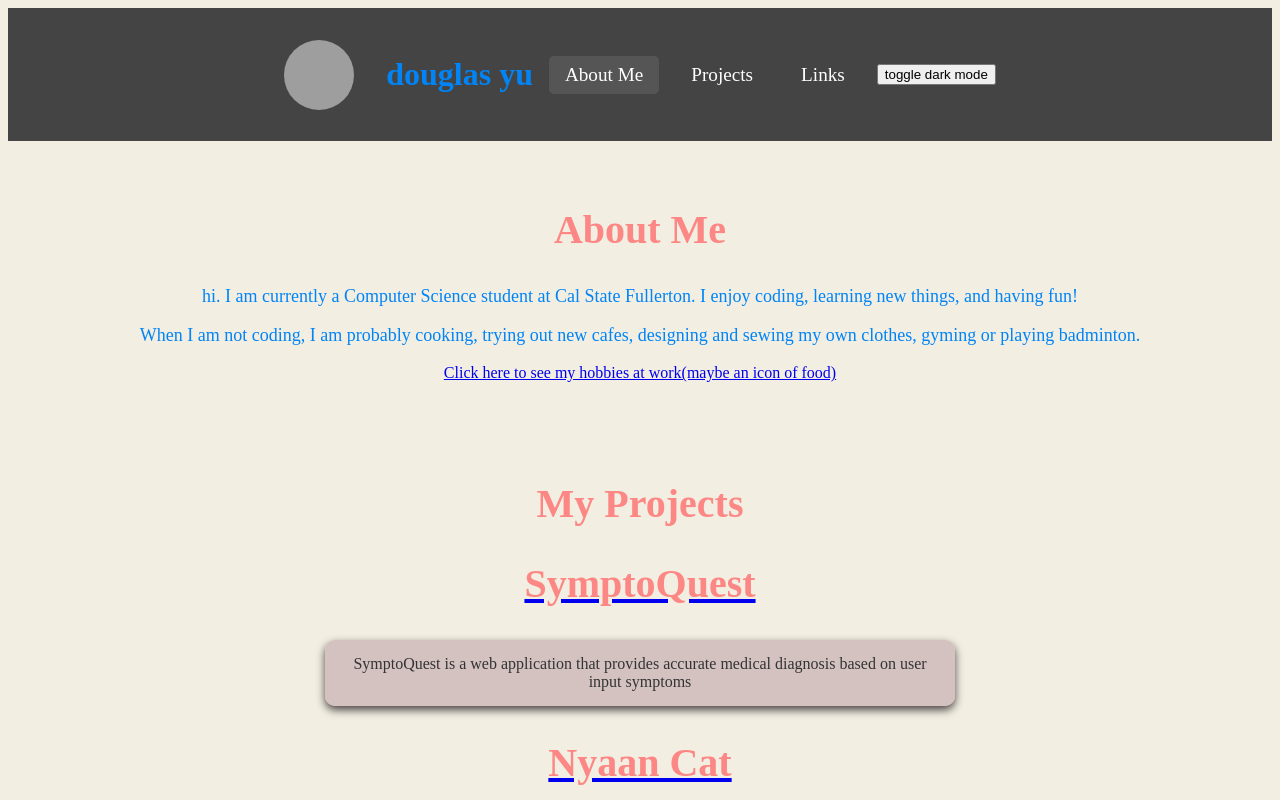
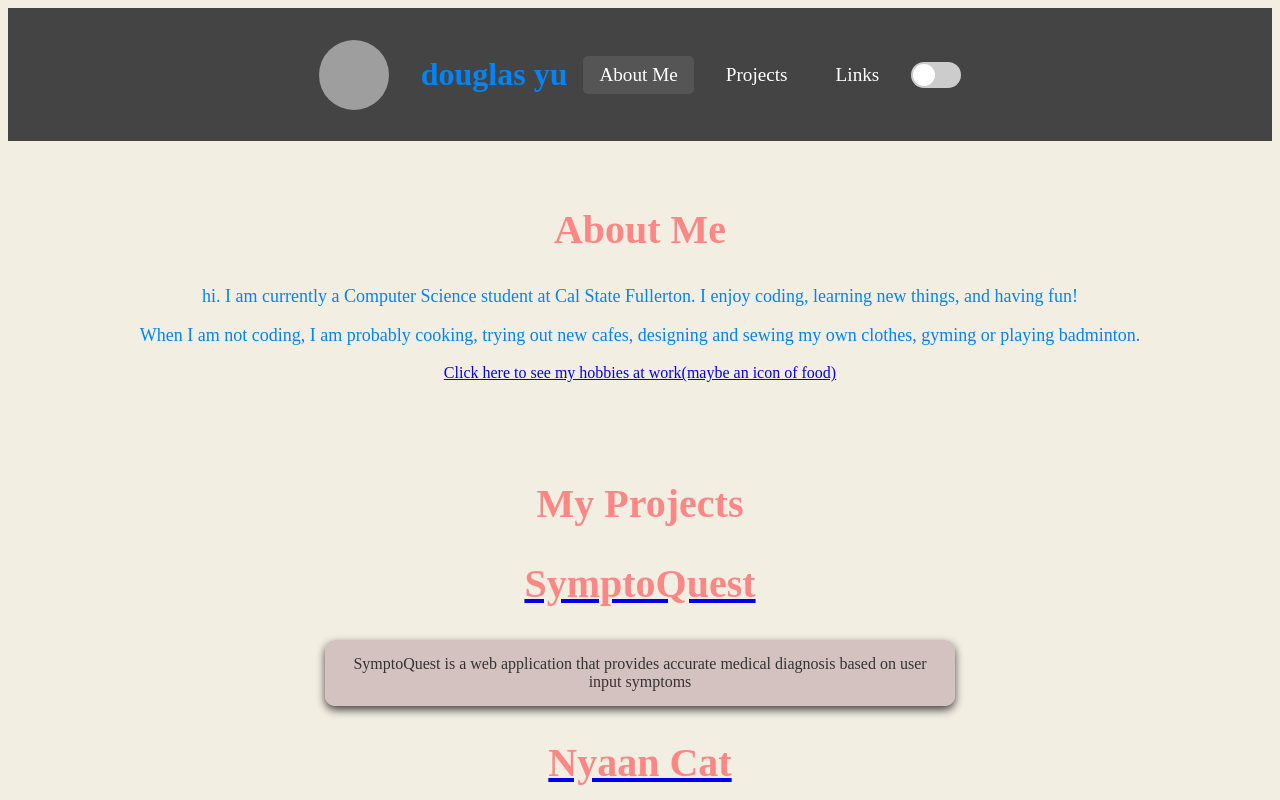
Before and after one commit to Douglasmyu/portfolio, a SvelteKit app: page / in a window 1280 px wide. Shown: the top 800 px of the page. Built offline with nearby package versions, Linux system fonts and the light colour scheme; grey boxes are pictures that could not be loaded.

Commit message:
yay I did darkmode again

```diff
--- a/src/routes/+page.svelte
+++ b/src/routes/+page.svelte
@@ -1,7 +1,8 @@
 <script> //about me or main page
     // You can add JavaScript functionality here if needed
     let activeSection = 'about';
-    import Button from "./Button.svelte";
+    import Button from "./Button.svelte"; //need to switch to toggle
+    import Toggle from "./Button.svelte"
     function navigateTo(section) {
       activeSection = section;
     }
@@ -61,10 +62,6 @@
         object-fit: cover;
         margin-right: 1rem;
 
-    }
-
-    .active-section {
-      display: block;
     }
 
     h2{
@@ -157,7 +154,8 @@
         <a href="#about" class:active={activeSection === 'about'} on:click={() => navigateTo('about')}>About Me</a>
         <a href="#projects" class:active={activeSection === 'projects'} on:click={() => navigateTo('projects')}>Projects</a>
         <a href="#links" class:active={activeSection === 'links'} on:click={() => navigateTo('links')}>Links</a>
-        <Button>toggle dark mode</Button>
+        <!-- <Toggle>dark mode</Toggle> -->
+        <Button />
     </div>
   </div>
 
@@ -198,8 +196,8 @@
       Connect with me!
   </p>
     <!-- <button class="Coolbutton" on:click={openGithub}>github</button> -->
-    <img src="src/img/gitIcon.png" class="icon" on:click={openGithub}>
-    <img src="src/img/linkedInIcon.png" class="icon "on:click={openGithub}>
-    <img src="src/img/spotifyIcon.png" class="icon" on:click={openSpotify}>
-    <img src="src/img/emailIcon.png" class="icon" on:click={sendEmail}>
+    <img src="/src/img/gitIcon.png" class="icon" on:click={openGithub}>
+    <img src="/src/img/linkedInIcon.png" class="icon "on:click={openGithub}>
+    <img src="/src/img/spotifyIcon.png" class="icon" on:click={openSpotify}>
+    <img src="/src/img/emailIcon.png" class="icon" on:click={sendEmail}>
   </section>
--- a/src/routes/button.svelte
+++ b/src/routes/button.svelte
@@ -1,18 +1,47 @@
 <script>
-    function toggle(){
-        window.document.body.classList.toggle('dark-mode')
+    let isDarkMode = false;
+
+    function toggle() {
+        isDarkMode = !isDarkMode;
+        window.document.body.classList.toggle('dark-mode');
     }
 </script>
 
-<button on:click={toggle}> <slot/> </button>
+<div class="toggle-switch" on:click={toggle} class:active={isDarkMode}>
+    <div class="switch"></div>
+</div>
 
 <style>
-    button{
-        margin-right: auto;
+    .toggle-switch {
+        width: 50px;
+        height: 26px;
+        background-color: #ccc;
+        border-radius: 26px;
+        position: relative;
+        cursor: pointer;
+        transition: background-color 0.3s;
     }
 
-    :global(body.dark-mode) button{
+    .toggle-switch.active {
         background-color: #0084f6;
-        color: white;
+    }
+
+    .switch {
+        width: 22px;
+        height: 22px;
+        background-color: white;
+        border-radius: 50%;
+        position: absolute;
+        top: 2px;
+        left: 2px;
+        transition: left 0.3s;
+    }
+
+    .toggle-switch.active .switch {
+        left: calc(100% - 24px);
+    }
+
+    :global(body.dark-mode) .toggle-switch.active {
+        background-color: #0084f6;
     }
 </style>
```
Also changed, not shown: src/routes/app.svelte (deleted, +0 -20 lines).
